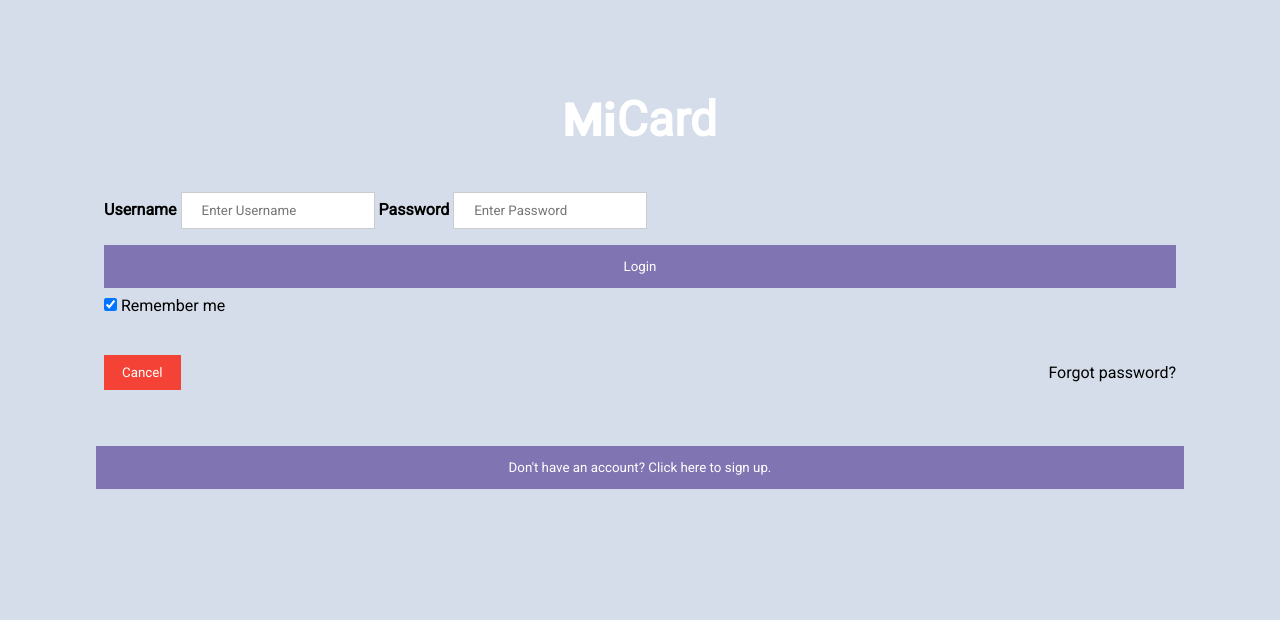
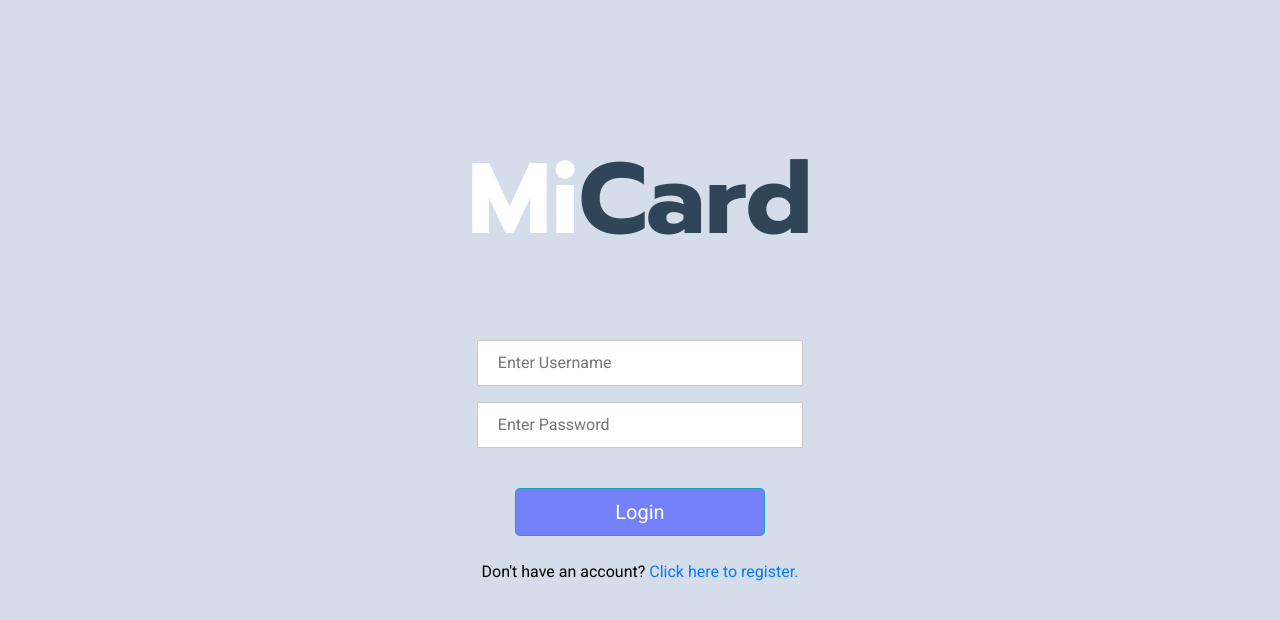
Before and after one commit to t-uddin/MiCard, a Flask app: page /login/ in a window 1280 px wide. Shown: the top 620 px of the page. Run offline with Flask 2, Linux system fonts and the light colour scheme.

Commit message:
page formatting

```diff
--- a/app/routes/pages.py
+++ b/app/routes/pages.py
@@ -27,6 +27,10 @@
 def render_ar2():
     return render_template('ar-iframe.html')
 
+@main.route('/inherit/')
+def render_nnjar2():
+    return render_template('inherit.html')
+
 
 # @main.route('/getprofile/')
 # def profile_get():
--- a/app/static/css/laptop-responsive.css
+++ b/app/static/css/laptop-responsive.css
@@ -9,6 +9,15 @@
   display: flex;
   align-items: center;
 }
+
+  .brand{
+      font-size: 250%;
+}
+
+    /* Full-width inputs */
+  input[type=text], input[type=password] {
+    width: 30%;
+  }
 
   .landing-page {
       border: 80px solid transparent;
--- a/app/static/css/style.css
+++ b/app/static/css/style.css
@@ -41,6 +41,9 @@
     background-color: #D4DDE9;
   }
 
+  p {
+    text-align: center;
+  }
 .flex {
   display: flex;
   align-items: center;
@@ -192,14 +195,22 @@
 form {
     /*border: 1px solid #A5A5C4;*/
     /*background-color: white;*/
+
   }
+
+.container {
+    display: flex;
+  flex-direction: column;
+  justify-content: center;
+  align-items: center;
+}
 
   /* Full-width inputs */
   input[type=text], input[type=password] {
-    width: auto;
+    width: 100%;
     padding: 10px 20px;
     margin: 8px 0;
-    display: inline-block;
+    display: grid;
     border: 1px solid #ccc;
     box-sizing: border-box;
   }
@@ -220,7 +231,7 @@
     margin: 8px 0;
     border: none;
     cursor: pointer;
-    width: 100%;
+    width: 250px;
   }
 
   /* Add a hover effect for buttons */
@@ -273,6 +284,7 @@
 .topnav a:hover {
   background-color: #ddd;
   color: black;
+  border-radius: 90px;
 }
 
 /* Add an active class to highlight the current page */
@@ -336,7 +348,7 @@
   }
 
 .brand{
-      font-size: 3em;
+      font-size: 200%;
 }
 
   .brand-nav > h1 {
@@ -376,18 +388,18 @@
   .brand > p::after {
     position: absolute;
     content: "";
-    height: 0.1vh;
+    height: 0.2vh;
     width: 5vw;
     content: "";
     background-color: white;
   }
 
   .brand > p::before {
-    left: -3vw;
+    left: -5vw;
   }
 
   .brand > p::after {
-    right: -3vw;
+    right: -5vw;
   }
 
   /*index page*/
@@ -397,8 +409,12 @@
 }
 
 .btn-info:hover {
-  background-color: #3e4ef8;
+    background-color: #989dd6;
+}
+.btn-light {
+  background-color: #7581fa;
 }
 
 
+
 /* login page */
--- a/app/templates/login.html
+++ b/app/templates/login.html
@@ -1,51 +1,70 @@
 <!DOCTYPE html>
 <html lang="en">
 
+
 <head>
-    <meta charset="UTF-8">
-    <meta name="viewport" content="width=device-width, initial-scale=1.0">
-    <title>Login</title>
-    <link rel="stylesheet" href="../static/css/style.css">
-    <link rel="stylesheet" href="../static/css/mini-tablet-responsive.css">
-    <link rel="stylesheet" href="../static/css/tablet-responsive.css">
-    <link rel="stylesheet" href="../static/css/small-laptop-responsive.css">
-    <link rel="stylesheet" href="../static/css/laptop-responsive.css">
-    <link rel="stylesheet" href="../static/css/phone-responsive.css">
-</head>
+    <head>
+        <!-- Required meta tags -->
+        <meta charset="UTF-8">
+        <meta name="viewport" content="width=device-width, initial-scale=1, maximum-scale=1, minimum-scale=1, user-scalable=no, minimal-ui">
+        <meta name="description" content="" />
+        <meta name="keywords" content="" />
+
+        <!-- Allow web app to be run in full-screen mode. -->
+        <meta name="apple-mobile-web-app-capable"
+        content="yes">
+
+        <!-- Configure the status bar. -->
+        <meta name="apple-mobile-web-app-status-bar-style"
+        content="black">
+
+        <!-- Styles -->
+        <link rel="stylesheet" href="https://cdn.jsdelivr.net/npm/bootstrap@4.0.0/dist/css/bootstrap.min.css" integrity="sha384-Gn5384xqQ1aoWXA+058RXPxPg6fy4IWvTNh0E263XmFcJlSAwiGgFAW/dAiS6JXm" crossorigin="anonymous">
+        <link rel="stylesheet" href="../static/css/style.css">
+        <link rel="stylesheet" href="../static/css/mini-tablet-responsive.css">
+        <link rel="stylesheet" href="../static/css/tablet-responsive.css">
+        <link rel="stylesheet" href="../static/css/laptop-responsive.css">
+        <link rel="stylesheet" href="../static/css/phone-responsive.css">
+
+        <!-- hamburger icon -->
+        <link rel="stylesheet" href="https://cdnjs.cloudflare.com/ajax/libs/font-awesome/4.7.0/css/font-awesome.min.css">
+
+        <title>MiCard Login</title>
 
 <body>
-    <section class="landing-page grid">
+    <section class="landing-page">
+      <div class = "brand">
+                 <br>
 
-                <div class="slide slide-1 grid">
-                    <div class="slide-text grid">
-                        <h1 class="brand">Mi<b>Card</b><br>
-                            </h1>
-                    </div>
-                </div>
-
-    <form action="" method="post" style="margin: 8px">
+                <h1>Mi<b>Card</b><br></h1>
+      </div>
+        <br>
+        <br>
+    <form action="" method="post">
         <div class="container">
-          <label for="uname"><b>Username</b></label>
+{#          <label for="uname"><b>Username:</b></label>#}
           <input type="text" placeholder="Enter Username" name="uname" required>
 
-          <label for="psw"><b>Password</b></label>
+{#          <label for="psw"><b>Password:</b></label>#}
           <input type="password" placeholder="Enter Password" name="psw" required>
+            <br>
 
-          <button type="submit">Login</button>
-          <label>
-            <input type="checkbox" checked="checked" name="remember"> Remember me
-          </label>
+          <button type="button" class="btn btn-info btn-lg">Login</button>
+{#          <label>#}
+{#            <input type="checkbox" checked="checked" name="remember"> Remember me#}
+{#          </label>#}
+
         </div>
 
-        <div class="container">
-          <button type="button" class="cancelbtn">Cancel</button>
-          <span class="psw">Forgot <a href="#">password?</a></span>
-        </div>
+{#        <div class="container">#}
+{#          <button type="button" class="cancelbtn">Cancel</button>#}
+{#          <span class="psw">Forgot <a href="#">password?</a></span>#}
+{#        </div>#}
+
       </form>
-</div>
-        <div class="container">
-                      <button type="submit">Don't have an account? Click here to sign up.</button>
-        </div>
+                    <p>Don't have an account? <a href="register_account.html">Click here to register.</a></p>
+
+
     </section>
 
     <script src="https://code.jquery.com/jquery-3.5.1.min.js"></script>
```
Also changed, not shown: app/templates/index.html (+15 -12 lines), app/templates/register_account.html (renamed from app/templates/register_account.py.html).
